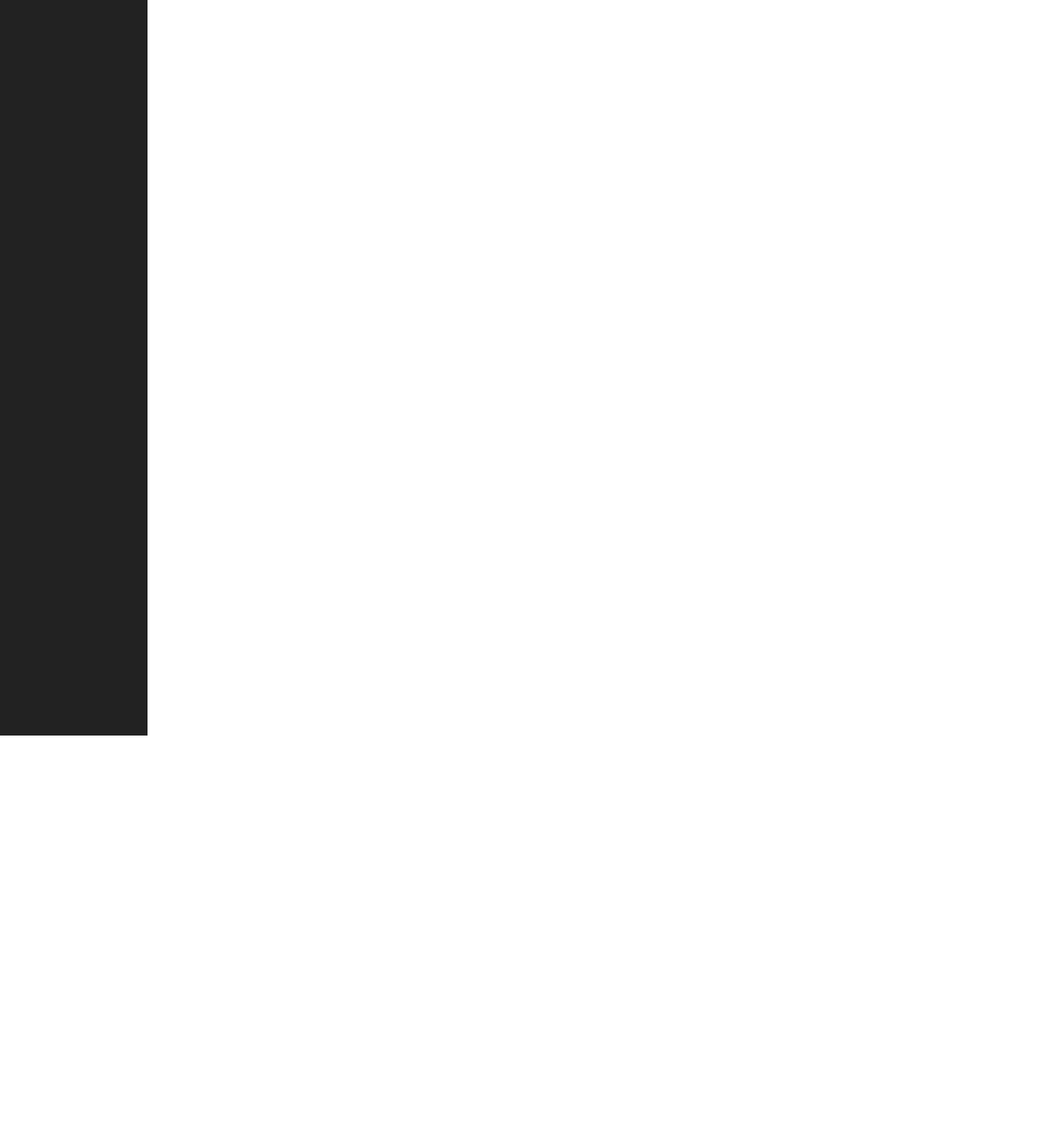
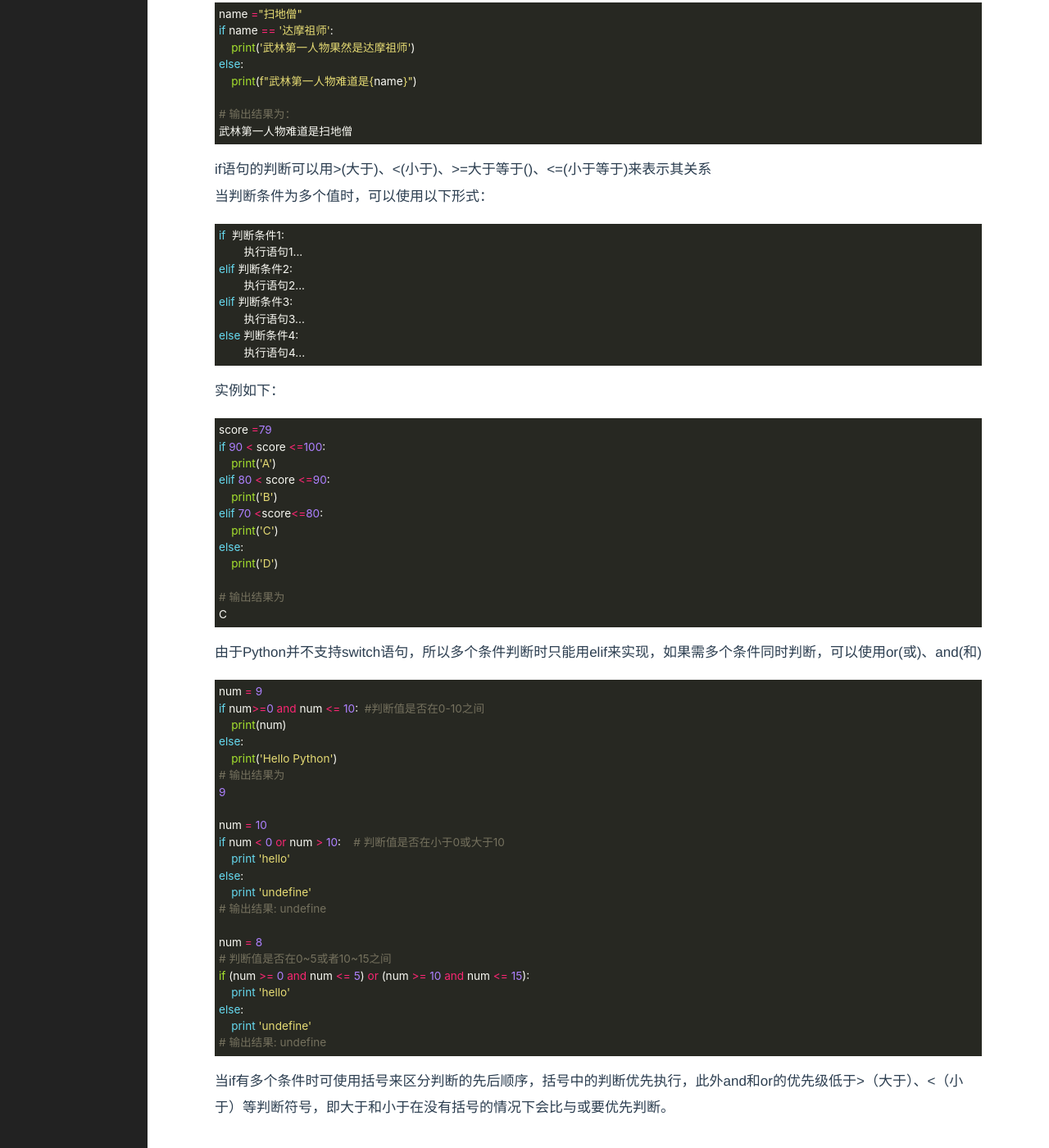
Before and after one commit to Honlay/Honlay.github.io, a Jekyll site: the page built from _posts/2020-12-29-python-base-10.markdown, in a window 1280 px wide and 1400 px high, scrolled down 503 px. Shown: the whole window at 82% size. Built offline with Jekyll 4.4.1, drawn with Linux system fonts in a browser that asks for light colours; some of the changed text lies outside the part shown.

Commit message:
条件语句

````diff
--- a/_posts/2020-12-29-python-base-10.markdown
+++ b/_posts/2020-12-29-python-base-10.markdown
@@ -5,6 +5,84 @@ date: 2020-12-29 10:20:23 +0800
 category: Python
 ---
 
+Python条件语句是通过一条或多条语句的执行结果(True或False)来决定执行的代码块。
+可以通过下图来简单了解条件语句的执行过程
 
+![](public\img\tiaojianyuju.jpg)
 
-完善中...
+Python程序语言指定任何非0和非空(null)值为true,0或者null为false
+Python编程中if语句用于控制程序的执行，基本形式为：
+
+```python
+if 条件判断:
+    执行语句
+else:
+    执行语句
+```
+其中判断条件成立时，则执行后面的语句，执行内容可以多行，以缩进来区分表示同一范围。
+else为可选语句，当需要在条件不成立时执行内容可以执行相关语句，具体例子如下：
+```python
+name ="扫地僧"
+if name == '达摩祖师':
+    print('武林第一人物果然是达摩祖师')
+else:
+    print(f"武林第一人物难道是{name}")
+
+# 输出结果为：
+武林第一人物难道是扫地僧
+```
+
+if语句的判断可以用>(大于)、<(小于)、>=大于等于()、<=(小于等于)来表示其关系
+
+当判断条件为多个值时，可以使用以下形式：
+```python
+if  判断条件1:
+	执行语句1...
+elif 判断条件2:
+	执行语句2...
+elif 判断条件3:
+	执行语句3...
+else 判断条件4:
+	执行语句4...
+```
+实例如下：
+```python
+score =79
+if 90 < score <=100:
+    print('A')
+elif 80 < score <=90:
+    print('B')
+elif 70 <score<=80:
+    print('C')
+else:
+    print('D')
+
+# 输出结果为
+C
+```
+由于Python并不支持switch语句，所以多个条件判断时只能用elif来实现，如果需多个条件同时判断，可以使用or(或)、and(和)
+```python
+num = 9
+if num>=0 and num <= 10:  #判断值是否在0-10之间
+    print(num)
+else:
+    print('Hello Python')
+# 输出结果为
+9
+
+num = 10
+if num < 0 or num > 10:    # 判断值是否在小于0或大于10
+    print 'hello'
+else:
+    print 'undefine'
+# 输出结果: undefine
+
+num = 8
+# 判断值是否在0~5或者10~15之间
+if (num >= 0 and num <= 5) or (num >= 10 and num <= 15):
+    print 'hello'
+else:
+    print 'undefine'
+# 输出结果: undefine
+```
+当if有多个条件时可使用括号来区分判断的先后顺序，括号中的判断优先执行，此外and和or的优先级低于>（大于）、<（小于）等判断符号，即大于和小于在没有括号的情况下会比与或要优先判断。
````
Also changed, not shown: public/img/tiaojianyuju.jpg (added).
